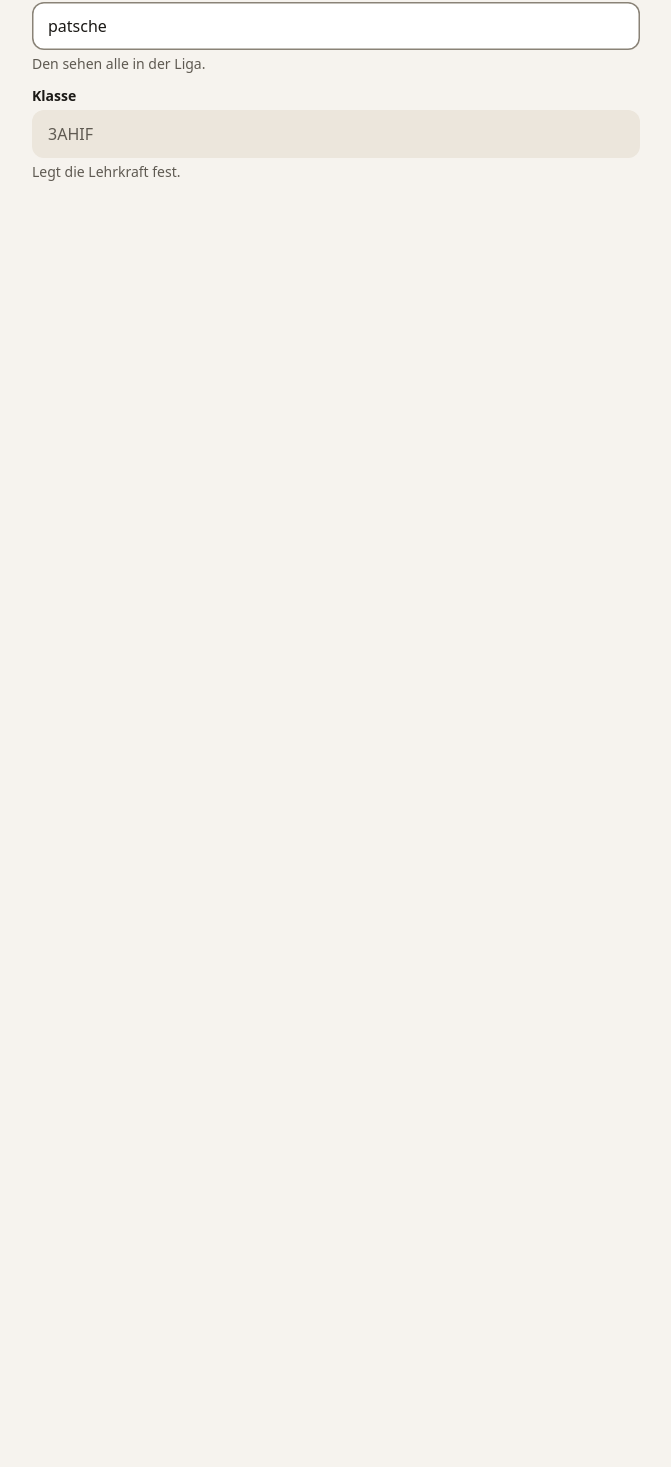
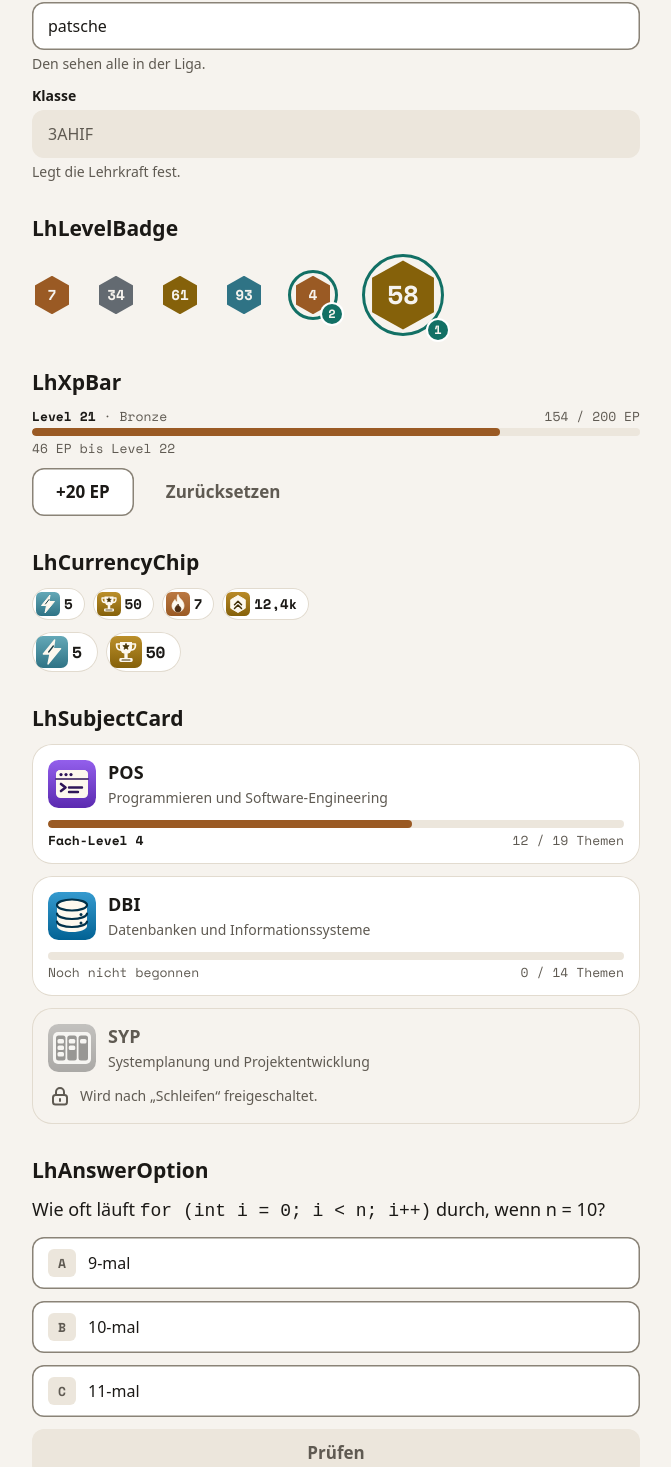
Before and after one commit to patsche387421/learnharder, a Vue app in the folder frontend/: page /styleguide in a window 1280 px wide. Shown: the part 4450-5917 px from the top of the page, without its empty margins (304-975 px from the left). Before the commit the page ends 4648 px from the top, so only its background shows below. Built offline with nearby package versions, Linux system fonts and the light colour scheme; a web font is replaced by a local one.

Commit message:
feat(frontend): Spiel-Bausteine für Level, EP, Fächer und Quiz
LhLevelBadge, LhXpBar, LhCurrencyChip, LhSubjectCard und LhAnswerOption auf Basis der lh-Klassen, jeweils im Styleguide mit Beispielen.

```diff
--- /dev/null
+++ b/frontend/src/components/ui/LhAnswerOption.vue
@@ -0,0 +1,29 @@
+<script setup>
+// Antwort im Quiz. selected = angetippt (vor dem Prüfen). result = Ergebnis nach dem Prüfen, dann mit Wort und Icon,
+// nie nur über die Farbe. Nach dem Prüfen setzt die Elternseite alle Optionen auf disabled.
+import LhIcon from './LhIcon.vue'
+
+defineProps({
+  letter: { type: String, required: true },
+  selected: Boolean,
+  result: { type: String, default: null, validator: (v) => ['correct', 'wrong'].includes(v) },
+  disabled: Boolean,
+})
+</script>
+
+<template>
+  <button
+    type="button"
+    class="lh-answer"
+    :class="result && `lh-answer--${result}`"
+    :aria-pressed="!result && selected ? 'true' : 'false'"
+    :disabled="disabled"
+  >
+    <span class="lh-answer__key">{{ letter }}</span>
+    <span class="lh-answer__text"><slot /></span>
+    <template v-if="result">
+      <span>{{ result === 'correct' ? 'Richtig' : 'Falsch' }}</span>
+      <LhIcon :name="result === 'correct' ? 'ui-correct' : 'ui-wrong'" />
+    </template>
+  </button>
+</template>
--- /dev/null
+++ b/frontend/src/components/ui/LhCurrencyChip.vue
@@ -0,0 +1,22 @@
+<script setup>
+// Spielwert kompakt: illustriertes Icon plus Zahl in Space Mono (Brainpower, Trophäen, Streak, EP).
+// Ab 10.000 wird abgekürzt (12,4k). Der Screenreader bekommt immer die volle Zahl.
+import { computed } from 'vue'
+import LhArt from './LhArt.vue'
+
+const props = defineProps({
+  icon: { type: String, required: true },
+  value: { type: Number, required: true },
+  label: { type: String, required: true },
+  large: Boolean,
+})
+
+const short = new Intl.NumberFormat('de', { maximumFractionDigits: 1 })
+const display = computed(() => (props.value < 10000 ? String(props.value) : `${short.format(props.value / 1000)}k`))
+</script>
+
+<template>
+  <span class="lh-chip" :class="{ 'lh-chip--lg': large }" role="img" :aria-label="`${value} ${label}`">
+    <LhArt :name="icon" :size="large ? 32 : 24" />{{ display }}
+  </span>
+</template>
--- /dev/null
+++ b/frontend/src/components/ui/LhLevelBadge.vue
@@ -0,0 +1,30 @@
+<script setup>
+// Level-Sechseck in der Rangfarbe, ab Prestige 1 mit Patina-Ring und Prestige-Zahl. Werte liefert die API.
+import { computed } from 'vue'
+
+const RANKS = { bronze: 'Bronze', silver: 'Silber', gold: 'Gold', platin: 'Platin' }
+
+const props = defineProps({
+  level: { type: Number, required: true },
+  rank: { type: String, default: 'bronze', validator: (v) => ['bronze', 'silver', 'gold', 'platin'].includes(v) },
+  prestige: { type: Number, default: 0 },
+  large: Boolean,
+})
+
+const label = computed(() =>
+  [`Level ${props.level}`, RANKS[props.rank], props.prestige > 0 && `Prestige ${props.prestige}`].filter(Boolean).join(', '),
+)
+</script>
+
+<template>
+  <span
+    class="lh-badge"
+    :class="{ 'lh-badge--prestige': prestige > 0, 'lh-badge--lg': large }"
+    :data-rank="rank"
+    role="img"
+    :aria-label="label"
+  >
+    <span class="lh-badge__hex" aria-hidden="true">{{ level }}</span>
+    <span v-if="prestige > 0" class="lh-badge__prestige" aria-hidden="true">{{ prestige }}</span>
+  </span>
+</template>
--- /dev/null
+++ b/frontend/src/components/ui/LhSubjectCard.vue
@@ -0,0 +1,45 @@
+<script setup>
+// Fach in der Liste unter „Lernen“: Fach-Icon, Kürzel, Name und Fortschritt. Gesperrt: kein Link, Satz mit Grund.
+import { computed } from 'vue'
+import { linkProps, useLink } from './link.js'
+import LhArt from './LhArt.vue'
+import LhIcon from './LhIcon.vue'
+import LhXpBar from './LhXpBar.vue'
+
+const props = defineProps({
+  code: { type: String, required: true },
+  name: { type: String, required: true },
+  level: Number,
+  done: { type: Number, default: 0 },
+  total: { type: Number, default: 0 },
+  locked: Boolean,
+  lockedText: { type: String, default: 'Noch nicht freigeschaltet' },
+  ...linkProps,
+})
+
+const link = useLink(props)
+const el = computed(() => (link.value && !props.locked ? link.value : { tag: 'div', attrs: {} }))
+const art = computed(() => `subject-${props.code.toLowerCase()}`)
+</script>
+
+<template>
+  <component
+    :is="el.tag"
+    v-bind="el.attrs"
+    class="lh-subject"
+    :class="{ 'lh-subject--locked': locked }"
+    :aria-disabled="locked ? 'true' : undefined"
+  >
+    <LhArt class="lh-subject__art" :name="art" />
+    <span class="lh-subject__title">{{ code }}</span>
+    <span class="lh-subject__name">{{ name }}</span>
+    <span v-if="locked" class="lh-subject__lock"><LhIcon name="ui-locked" />{{ lockedText }}</span>
+    <LhXpBar v-else class="lh-subject__progress" :value="done" :max="total" :label="`Fortschritt ${code}`">
+      <template #bottom>
+        <span v-if="done > 0 && level"><b>Fach-Level {{ level }}</b></span>
+        <span v-else>Noch nicht begonnen</span>
+        <span>{{ done }} / {{ total }} Themen</span>
+      </template>
+    </LhXpBar>
+  </component>
+</template>
--- /dev/null
+++ b/frontend/src/components/ui/LhXpBar.vue
@@ -0,0 +1,28 @@
+<script setup>
+// Fortschrittsleiste in der Rangfarbe (accent): EP bis zum nächsten Level, auch Fach-Fortschritt.
+// Text steht in den Slots #top und #bottom (je ein oder zwei <span>), nie auf der Leiste.
+import { computed } from 'vue'
+
+const props = defineProps({
+  value: { type: Number, required: true },
+  max: { type: Number, required: true },
+  label: { type: String, default: 'Erfahrungspunkte' },
+})
+
+const percent = computed(() => (props.max > 0 ? Math.min(100, Math.max(0, (props.value / props.max) * 100)) : 0))
+</script>
+
+<template>
+  <div
+    class="lh-xp"
+    role="progressbar"
+    :aria-label="label"
+    aria-valuemin="0"
+    :aria-valuemax="max"
+    :aria-valuenow="value"
+  >
+    <div v-if="$slots.top" class="lh-xp__meta"><slot name="top" /></div>
+    <div class="lh-xp__track"><div class="lh-xp__fill" :style="{ '--value': `${percent}%` }" /></div>
+    <div v-if="$slots.bottom" class="lh-xp__meta"><slot name="bottom" /></div>
+  </div>
+</template>
--- a/frontend/src/views/StyleguideView.vue
+++ b/frontend/src/views/StyleguideView.vue
@@ -4,12 +4,17 @@
 import { ref, watch } from 'vue'
 import tokens from '../styles/tokens.json'
 import { icons } from '../components/ui/icons.js'
+import LhAnswerOption from '../components/ui/LhAnswerOption.vue'
 import LhArt from '../components/ui/LhArt.vue'
 import LhButton from '../components/ui/LhButton.vue'
 import LhCard from '../components/ui/LhCard.vue'
+import LhCurrencyChip from '../components/ui/LhCurrencyChip.vue'
 import LhEmptyState from '../components/ui/LhEmptyState.vue'
 import LhIcon from '../components/ui/LhIcon.vue'
+import LhLevelBadge from '../components/ui/LhLevelBadge.vue'
+import LhSubjectCard from '../components/ui/LhSubjectCard.vue'
 import LhTextField from '../components/ui/LhTextField.vue'
+import LhXpBar from '../components/ui/LhXpBar.vue'
 
 const theme = ref('system')
 watch(theme, (t) => {
@@ -26,6 +31,22 @@ const email = ref('')
 const emailError = ref('')
 const tag = ref('patsche')
 const schoolClass = ref('3AHIF')
+
+const xp = ref(154)
+
+// Mini-Quiz für LhAnswerOption: antippen, prüfen, nochmal
+const answers = [
+  { letter: 'A', text: '9-mal' },
+  { letter: 'B', text: '10-mal', ok: true },
+  { letter: 'C', text: '11-mal' },
+]
+const picked = ref(null)
+const checked = ref(false)
+const resultFor = (a) => (!checked.value ? null : a.ok ? 'correct' : a.letter === picked.value ? 'wrong' : null)
+function check() {
+  if (checked.value) picked.value = null
+  checked.value = !checked.value
+}
 </script>
 
 <template>
@@ -123,6 +144,68 @@ const schoolClass = ref('3AHIF')
       <LhTextField label="Gamer-Tag" v-model="tag" hint="Den sehen alle in der Liga." />
       <LhTextField label="Klasse" v-model="schoolClass" hint="Legt die Lehrkraft fest." disabled />
     </section>
+
+    <section class="sg__section">
+      <h2 class="h2">LhLevelBadge</h2>
+      <div class="sg__row sg__row--center">
+        <LhLevelBadge :level="7" rank="bronze" />
+        <LhLevelBadge :level="34" rank="silver" />
+        <LhLevelBadge :level="61" rank="gold" />
+        <LhLevelBadge :level="93" rank="platin" />
+        <LhLevelBadge :level="4" :prestige="2" />
+        <LhLevelBadge :level="58" rank="gold" :prestige="1" large />
+      </div>
+    </section>
+
+    <section class="sg__section">
+      <h2 class="h2">LhXpBar</h2>
+      <LhXpBar :value="xp" :max="200">
+        <template #top><span><b>Level 21</b> · Bronze</span><span>{{ xp }} / 200 EP</span></template>
+        <template #bottom><span>{{ xp >= 200 ? 'Level 22!' : `${200 - xp} EP bis Level 22` }}</span></template>
+      </LhXpBar>
+      <div class="sg__row">
+        <LhButton variant="secondary" @click="xp = Math.min(200, xp + 20)">+20 EP</LhButton>
+        <LhButton variant="ghost" @click="xp = 154">Zurücksetzen</LhButton>
+      </div>
+    </section>
+
+    <section class="sg__section">
+      <h2 class="h2">LhCurrencyChip</h2>
+      <div class="sg__row">
+        <LhCurrencyChip icon="icon-brainpower" :value="5" label="Brainpower" />
+        <LhCurrencyChip icon="icon-trophy" :value="50" label="Trophäen" />
+        <LhCurrencyChip icon="icon-streak" :value="7" label="Tage Streak" />
+        <LhCurrencyChip icon="icon-xp" :value="12400" label="EP" />
+      </div>
+      <div class="sg__row">
+        <LhCurrencyChip icon="icon-brainpower" :value="5" label="Brainpower" large />
+        <LhCurrencyChip icon="icon-trophy" :value="50" label="Trophäen" large />
+      </div>
+    </section>
+
+    <section class="sg__section">
+      <h2 class="h2">LhSubjectCard</h2>
+      <LhSubjectCard to="/" code="POS" name="Programmieren und Software-Engineering" :level="4" :done="12" :total="19" />
+      <LhSubjectCard to="/" code="DBI" name="Datenbanken und Informationssysteme" :total="14" />
+      <LhSubjectCard code="SYP" name="Systemplanung und Projektentwicklung" locked lockedText="Wird nach „Schleifen“ freigeschaltet." />
+    </section>
+
+    <section class="sg__section">
+      <h2 class="h2">LhAnswerOption</h2>
+      <p class="question sg__type">Wie oft läuft <code>for (int i = 0; i &lt; n; i++)</code> durch, wenn n = 10?</p>
+      <LhAnswerOption
+        v-for="a in answers"
+        :key="a.letter"
+        :letter="a.letter"
+        :selected="picked === a.letter"
+        :result="resultFor(a)"
+        :disabled="checked"
+        @click="picked = a.letter"
+      >
+        {{ a.text }}
+      </LhAnswerOption>
+      <LhButton block :disabled="!picked" @click="check">{{ checked ? 'Nochmal' : 'Prüfen' }}</LhButton>
+    </section>
   </main>
 </template>
 
@@ -132,6 +215,7 @@ const schoolClass = ref('3AHIF')
 .sg__section { display: grid; gap: var(--space-3); }
 .sg__section h2, .sg__head h1, .sg__type { margin: 0; }
 .sg__row { display: flex; flex-wrap: wrap; gap: var(--space-2); }
+.sg__row--center { align-items: center; gap: var(--space-6); }
 .sg__swatches { display: grid; gap: var(--space-3); }
 .sg__swatch { display: grid; grid-template-columns: 48px 1fr; gap: 0 var(--space-3); align-items: center; }
 .sg__chip { grid-row: span 2; width: 48px; height: 48px; border-radius: var(--radius-md); box-shadow: inset 0 0 0 1px var(--line); }
```
